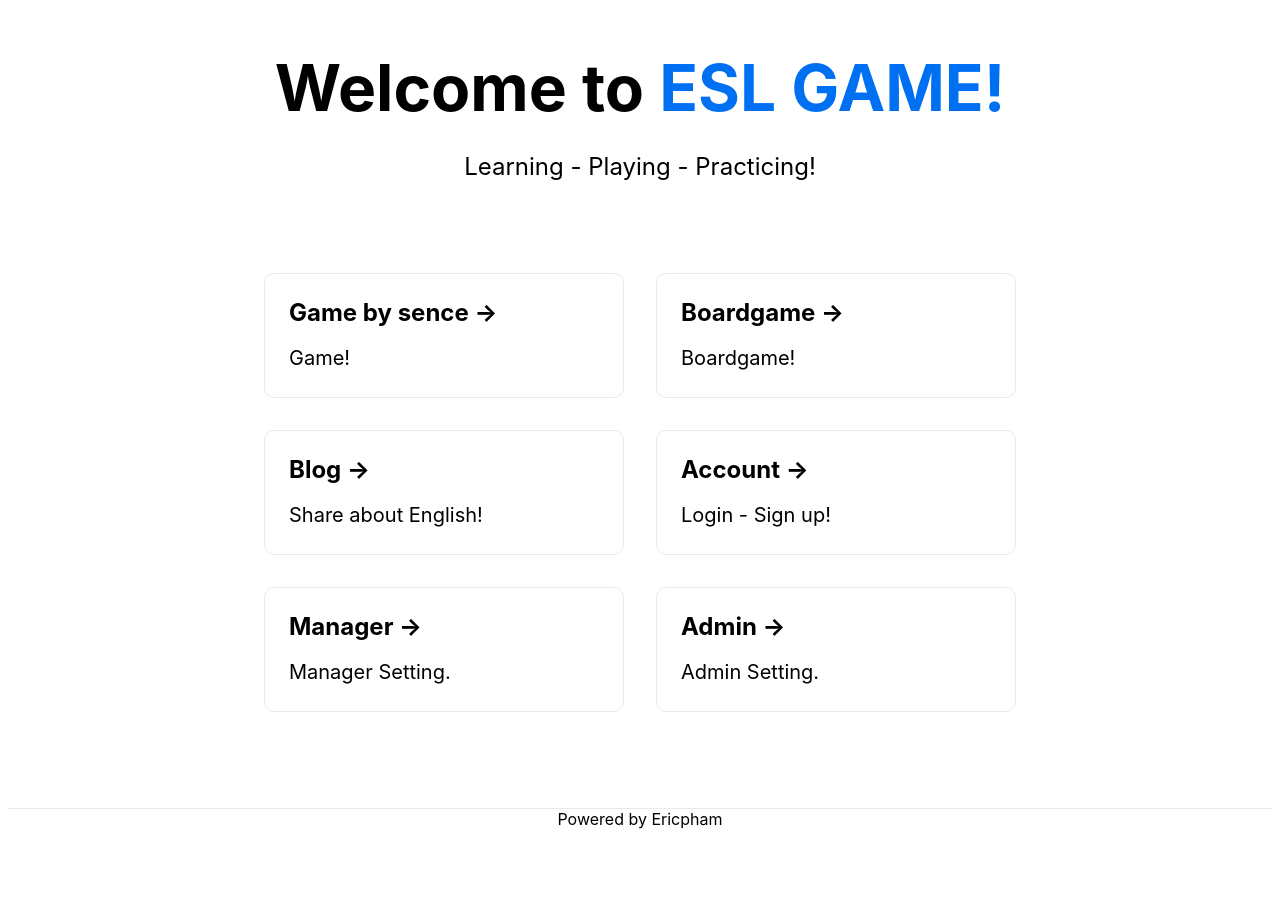
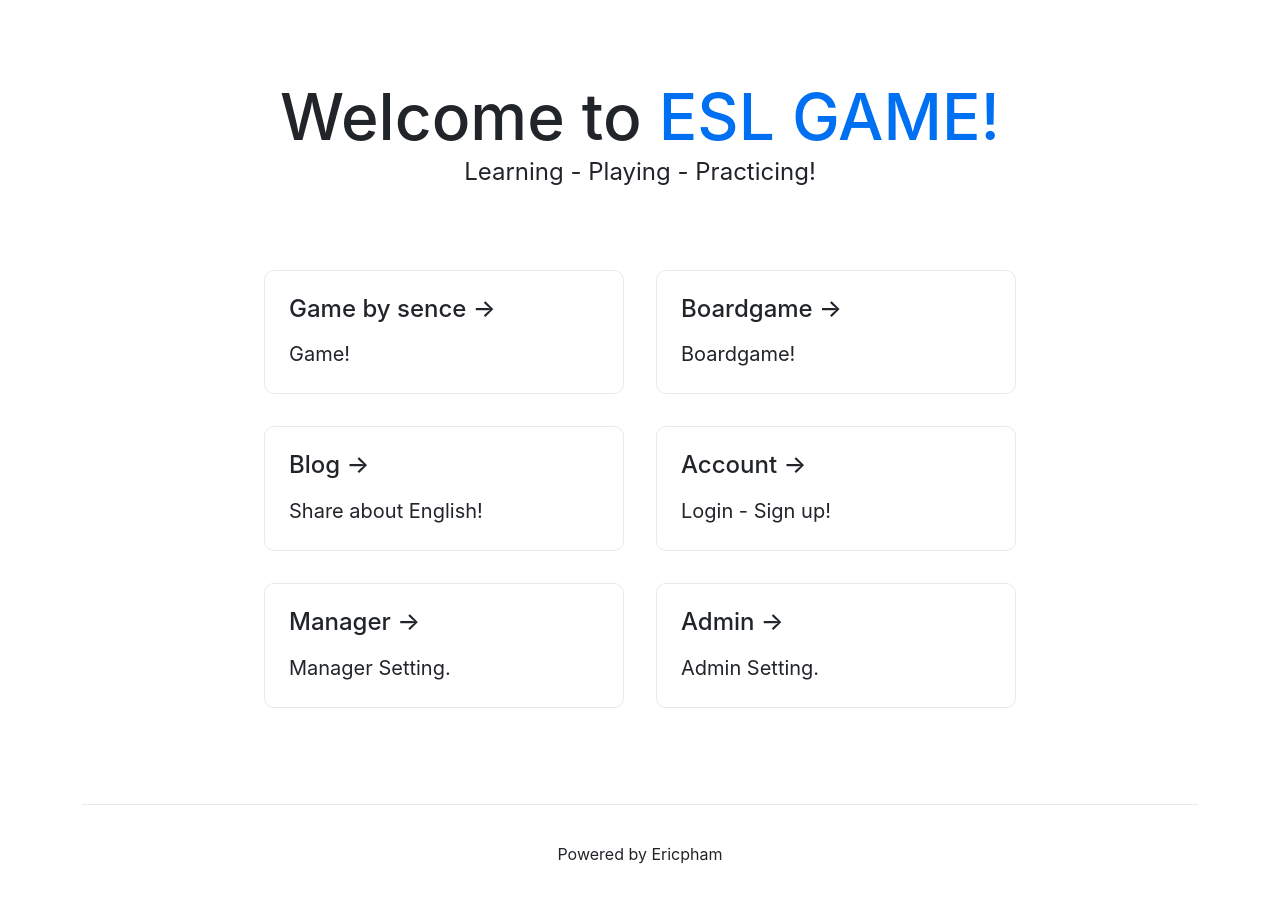
Before and after one commit to dienpham187294/NextjsTest, a Next.js app: page / in a window 1280 px wide. Before the commit the page ends 829 px from the top, so only its background shows below. Built offline with nearby package versions, Linux system fonts and the light colour scheme; no server answers; the database is empty.

Commit message:
add people and jsread

```diff
--- a/package.json
+++ b/package.json
@@ -7,6 +7,7 @@
     "start": "next start -p $PORT"
   },
   "dependencies": {
+    "bootstrap": "^5.0.0-beta3",
     "mongodb": "^3.5.9",
     "next": "latest",
     "react": "^16.13.1",
--- a/pages/_app.js
+++ b/pages/_app.js
@@ -1,7 +1,15 @@
+import 'bootstrap/dist/css/bootstrap.css'
 import '../styles/globals.css'
 import 'regenerator-runtime/runtime'
+import Head from "next/head";
 function MyApp({ Component, pageProps }) {
-  return <Component {...pageProps} />
+  return (<>
+    <Head>
+      <meta name="viewport" content="width=device-width, initial-scale=1" />
+    </Head>
+    <Component {...pageProps} />
+  </>)
+
 }
 
 export default MyApp
--- a/pages/index.js
+++ b/pages/index.js
@@ -6,7 +6,7 @@ import Footer from "./components/main/_footer"
 import Header from "./components/main/_header"
 export default function Home({ isConnected }) {
   return (
-    <div className={styles.container}>
+    <div className="container">
 
       <Header />
 
--- a/styles/Home.module.css
+++ b/styles/Home.module.css
@@ -1,4 +1,4 @@
-.container {
+/* .container {
   min-height: 100vh;
   padding: 0 0.5rem;
   display: flex;
@@ -6,7 +6,7 @@
   justify-content: center;
   align-items: center;
   height: 100vh;
-}
+} */
 
 .main {
   padding: 5rem 0;
--- a/styles/globals.css
+++ b/styles/globals.css
@@ -14,3 +14,21 @@ a {
 * {
   box-sizing: border-box;
 }
+
+.GameSence_Playing{
+  border: 1px solid forestgreen;
+  border-radius: 6px;
+  max-height: 600px;
+  overflow: auto;
+}
+.GameSence_Playing_Arrpeople{
+  width: fit-content;
+  display: inline-block;
+  padding: 6px;
+  margin: 10px;
+}
+
+.GameSence_Playing_Arrpeople img{
+  width: 120px;
+  cursor: pointer;
+}
```
Also changed, not shown: pages/components/helpers/Regcognition.js (+6 -2 lines), pages/components/helpers/Speak.js (added, +23 -0 lines), pages/sub/gamesence/playing.js (+31 -5 lines), pages/sub/gamesence/playingcomponents/ArrOfPeopeAppear_ReactJSX.js (added, +19 -0 lines), util/index.js (added, +7 -0 lines), 1 other file (tests, documents, lock files or other folders).
